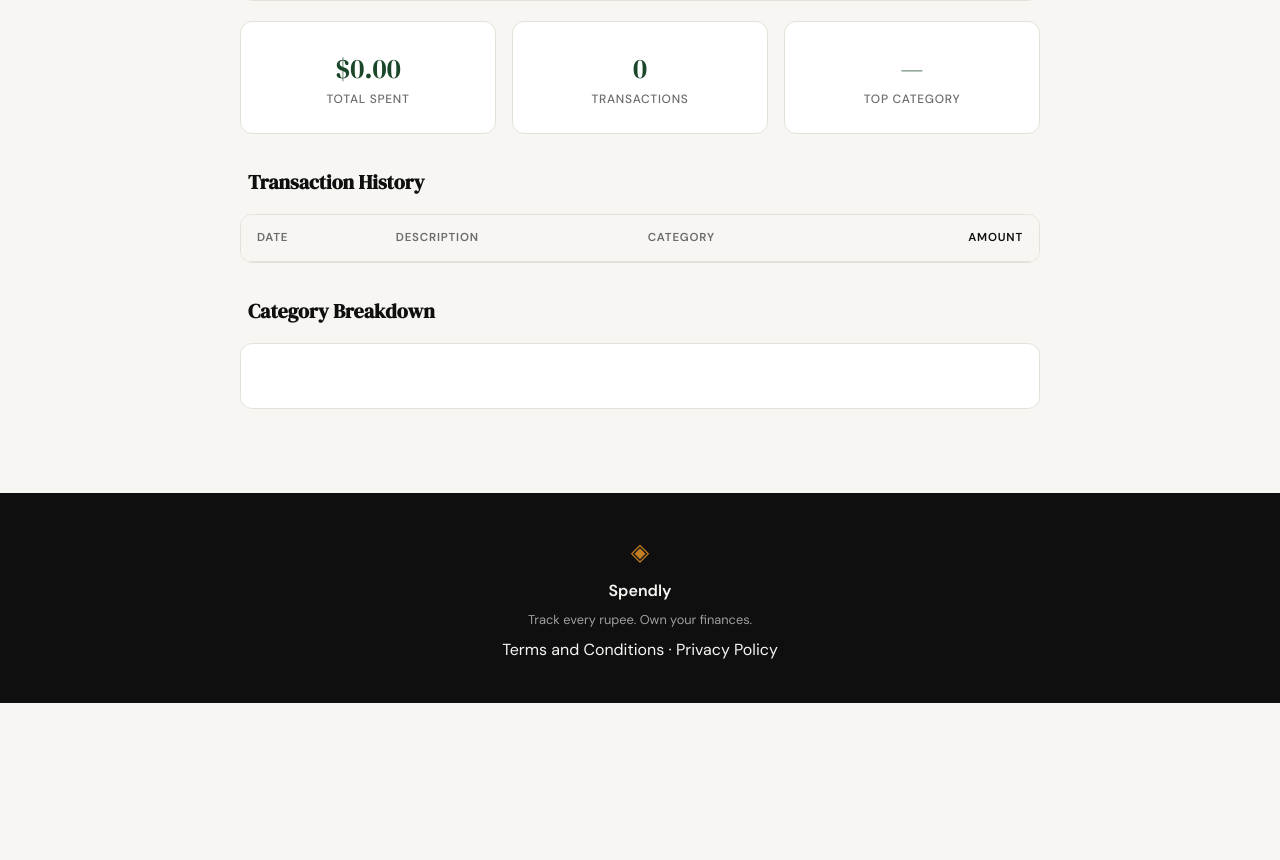
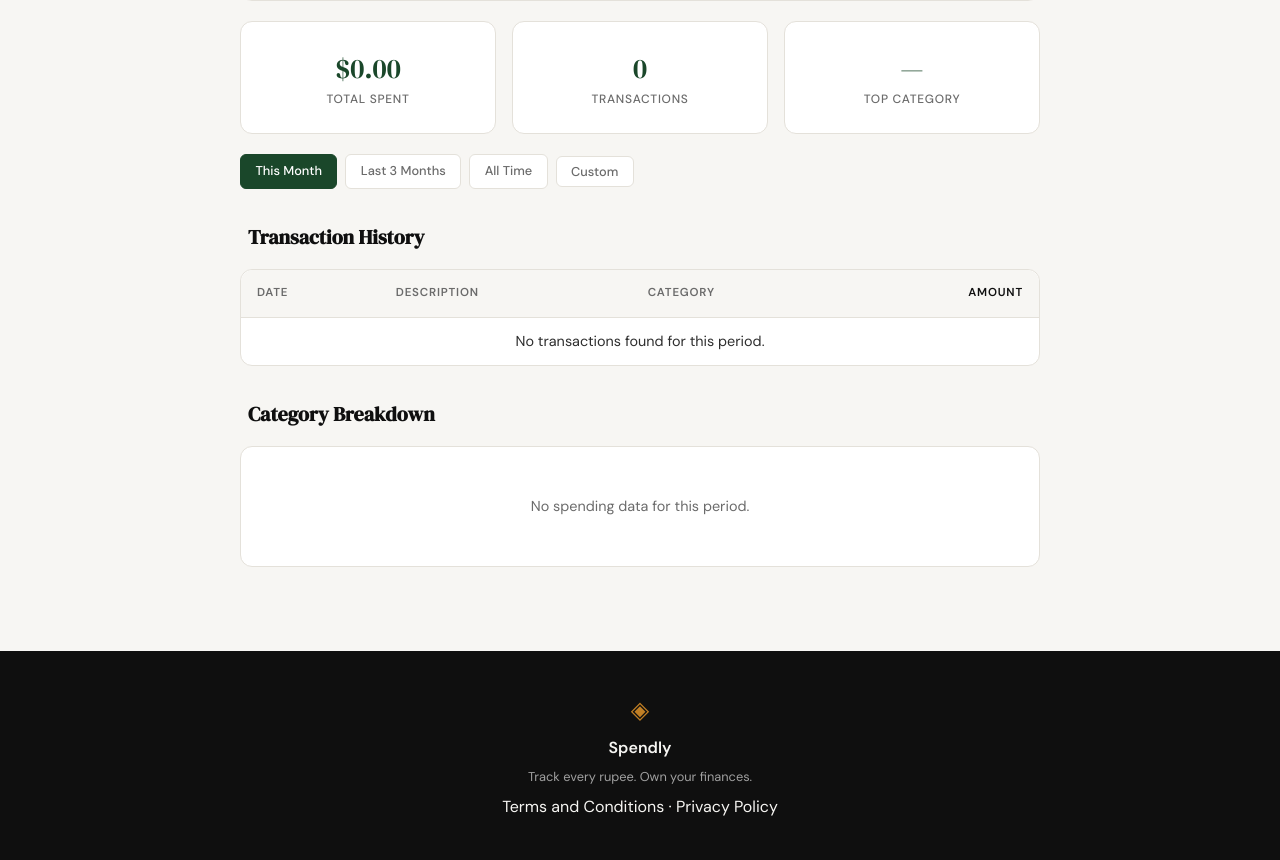
Before and after one commit to jeffymadari/spendly, a Flask app: page /profile in a window 1280 px wide. Shown: the part 258-1118 px from the top of the page. Before the commit the page ends 961 px from the top, so only its background shows below. Run offline with Flask 3, Linux system fonts and the light colour scheme; a user stored in the database is signed in; data comes from the database, SQL or seed files in the repository; lists and menus that the app fills with data are empty.

Commit message:
feat: add date filter bar to profile page with empty state handling

```diff
--- a/static/css/profile.css
+++ b/static/css/profile.css
@@ -309,6 +309,105 @@
 /* Mobile                                                               */
 /* ------------------------------------------------------------------ */
 
+/* ------------------------------------------------------------------ */
+/* Date filter bar                                                      */
+/* ------------------------------------------------------------------ */
+
+.filter-bar {
+  display: flex;
+  align-items: center;
+  gap: 0.5rem;
+  flex-wrap: wrap;
+  margin-bottom: 1.5rem;
+}
+
+.filter-btn {
+  padding: 0.4rem 0.9rem;
+  border-radius: var(--radius-sm);
+  font-size: 0.8rem;
+  font-weight: 500;
+  color: var(--ink-muted);
+  background: var(--paper-card);
+  border: 1px solid var(--border);
+  text-decoration: none;
+  cursor: pointer;
+  font-family: var(--font-body);
+  transition: background 0.15s, color 0.15s;
+}
+
+.filter-btn:hover {
+  background: var(--paper-warm);
+  color: var(--ink);
+}
+
+.filter-btn--active {
+  background: var(--accent);
+  color: var(--paper-card);
+  border-color: var(--accent);
+}
+
+.filter-custom--hidden {
+  display: none;
+}
+
+.filter-custom {
+  margin-bottom: 1.25rem;
+}
+
+.custom-range-form {
+  display: flex;
+  align-items: center;
+  gap: 0.5rem;
+  flex-wrap: wrap;
+}
+
+.custom-range-sep {
+  font-size: 0.85rem;
+  color: var(--ink-muted);
+}
+
+.custom-range-form input[type="date"] {
+  padding: 0.35rem 0.6rem;
+  border: 1px solid var(--border);
+  border-radius: var(--radius-sm);
+  font-size: 0.85rem;
+  color: var(--ink);
+  background: var(--paper-card);
+  font-family: var(--font-body);
+}
+
+.btn-apply {
+  padding: 0.35rem 0.75rem;
+  background: var(--accent);
+  color: var(--paper-card);
+  border: none;
+  border-radius: var(--radius-sm);
+  font-size: 0.8rem;
+  font-weight: 500;
+  cursor: pointer;
+  font-family: var(--font-body);
+  transition: opacity 0.15s;
+}
+
+.btn-apply:hover {
+  opacity: 0.85;
+}
+
+.tx-empty {
+  text-align: center;
+  padding: 2rem 1rem;
+  color: var(--ink-muted);
+  font-size: 0.9rem;
+}
+
+.breakdown-empty {
+  text-align: center;
+  padding: 1rem 0;
+  color: var(--ink-muted);
+  font-size: 0.9rem;
+  margin: 0;
+}
+
 @media (max-width: 600px) {
   .profile-info-card {
     flex-direction: column;
--- a/templates/profile.html
+++ b/templates/profile.html
@@ -43,6 +43,37 @@
       </div>
     </div>
 
+    <!-- Date filter bar -->
+    <div class="filter-bar">
+      <a href="{{ url_for('profile', from_date=presets['this_month'][0], to_date=presets['this_month'][1]) }}"
+         class="filter-btn{% if active_preset == 'this_month' %} filter-btn--active{% endif %}">
+        This Month
+      </a>
+      <a href="{{ url_for('profile', from_date=presets['last_3_months'][0], to_date=presets['last_3_months'][1]) }}"
+         class="filter-btn{% if active_preset == 'last_3_months' %} filter-btn--active{% endif %}">
+        Last 3 Months
+      </a>
+      <a href="{{ url_for('profile', from_date=presets['all_time'][0], to_date=presets['all_time'][1]) }}"
+         class="filter-btn{% if active_preset == 'all_time' %} filter-btn--active{% endif %}">
+        All Time
+      </a>
+      <button id="toggle-custom" type="button"
+              class="filter-btn{% if active_preset == 'custom' %} filter-btn--active{% endif %}">
+        Custom
+      </button>
+    </div>
+
+    <div id="custom-range" class="filter-custom{% if active_preset != 'custom' %} filter-custom--hidden{% endif %}">
+      <form method="GET" action="{{ url_for('profile') }}" class="custom-range-form">
+        <input type="date" name="from_date"
+               value="{{ from_date if active_preset == 'custom' else '' }}">
+        <span class="custom-range-sep">to</span>
+        <input type="date" name="to_date"
+               value="{{ to_date if active_preset == 'custom' else '' }}">
+        <button type="submit" class="btn-apply">Apply</button>
+      </form>
+    </div>
+
     <!-- ③ Transaction History Table -->
     <h2 class="section-heading">
       <i data-lucide="clock"></i>
@@ -59,6 +90,7 @@
           </tr>
         </thead>
         <tbody>
+          {% if expenses %}
             {% for expense in expenses %}
             <tr>
               <td class="tx-date">{{ expense.date }}</td>
@@ -71,6 +103,11 @@
               <td class="amount">${{ "%.2f"|format(expense.amount) }}</td>
             </tr>
             {% endfor %}
+          {% else %}
+            <tr>
+              <td colspan="4" class="tx-empty">No transactions found for this period.</td>
+            </tr>
+          {% endif %}
         </tbody>
       </table>
     </div>
@@ -81,6 +118,7 @@
       Category Breakdown
     </h2>
     <div class="profile-card">
+      {% if category_breakdown %}
         {% for item in category_breakdown %}
         <div class="breakdown-row">
           <div class="breakdown-label">
@@ -92,6 +130,9 @@
           </div>
         </div>
         {% endfor %}
+      {% else %}
+        <p class="breakdown-empty">No spending data for this period.</p>
+      {% endif %}
     </div>
 
   </div>
@@ -101,5 +142,8 @@
 {% block scripts %}
 <script>
   lucide.createIcons();
+  document.getElementById('toggle-custom').addEventListener('click', function () {
+    document.getElementById('custom-range').classList.toggle('filter-custom--hidden');
+  });
 </script>
 {% endblock %}
```
Lines whose indentation alone changed are shown as unchanged.
